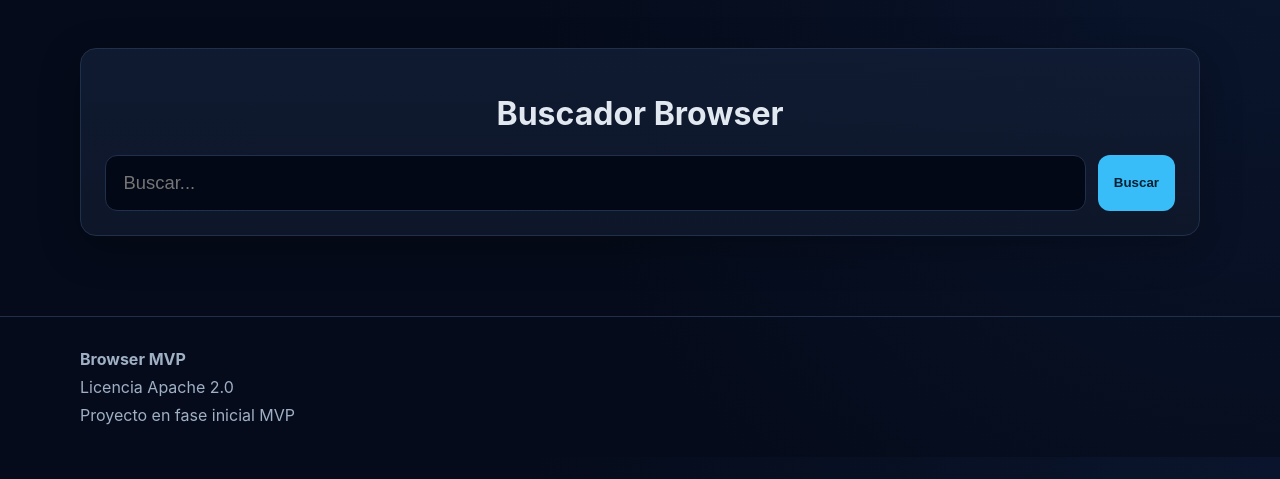
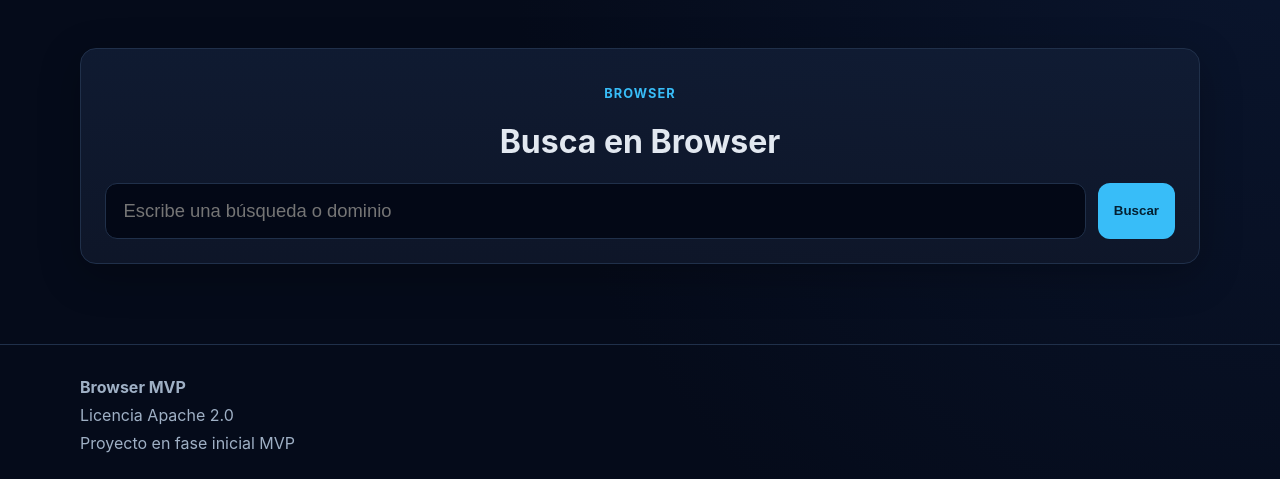
Before and after one commit to jimmybackend/browser, a PHP site: template app/Views/search/index.php in a window 1280 px wide. Shown: the part 71-550 px from the top of the page. Run offline with PHP 8.4, Linux system fonts and the light colour scheme; the template is opened without the code that fills it: most values are stand-ins (such as "Sample title", 1, 10 or a date in 2020); data that the repository does not hold is empty.

Commit message:
Restore full home search UI without suggested pages

```diff
--- a/app/Views/home.php
+++ b/app/Views/home.php
@@ -1,5 +1,6 @@
 <?php
 
+use Browser\Core\Csrf;
 use Browser\Core\View;
 
 $query = $query ?? '';
@@ -15,7 +16,7 @@ $user = $user ?? null;
     <form class="search-form-large" method="post" action="/search" aria-label="Formulario de búsqueda Browser">
         <?= Csrf::field() ?>
         <label for="home-search" class="sr-only">Buscar en Browser</label>
-        <input id="home-search" class="input search-input-large" type="search" name="q" value="<?= View::e($query) ?>" placeholder="Buscar" autocomplete="off" required>
+        <input id="home-search" class="input search-input-large" type="search" name="q" value="<?= View::e($query) ?>" placeholder="Escribe una búsqueda o dominio" autocomplete="off" required>
         <button class="button" type="submit">Buscar</button>
     </form>
 </section>
--- a/app/Views/search/index.php
+++ b/app/Views/search/index.php
@@ -1,15 +1,18 @@
 <?php
 
+use Browser\Core\Csrf;
 use Browser\Core\View;
 
 $query = $query ?? '';
 $results = $results ?? [];
 ?>
 <div class="search-home card">
-    <h1>Buscador Browser</h1>
-    <form class="search-form-large" method="post" action="/search">
+    <p class="eyebrow">Browser</p>
+    <h1>Busca en Browser</h1>
+    <form class="search-form-large" method="post" action="/search" aria-label="Formulario de búsqueda Browser">
         <?= Csrf::field() ?>
-        <input class="input search-input-large" type="search" name="q" value="<?= View::e($query) ?>" placeholder="Buscar..." autocomplete="off" required>
+        <label for="search-q" class="sr-only">Buscar en Browser</label>
+        <input id="search-q" class="input search-input-large" type="search" name="q" value="<?= View::e($query) ?>" placeholder="Escribe una búsqueda o dominio" autocomplete="off" required>
         <button class="button" type="submit">Buscar</button>
     </form>
 </div>
@@ -19,14 +22,14 @@ $results = $results ?? [];
         <p class="muted">Resultados para: <strong><?= View::e($query) ?></strong></p>
 
         <?php if ($results === []): ?>
-            <p>No se encontraron resultados indexados para esta búsqueda.</p>
+            <p>No se encontraron resultados.</p>
         <?php else: ?>
             <div class="grid" style="margin-top: 16px;">
                 <?php foreach ($results as $result): ?>
                     <article class="card">
                         <h2><?= View::e($result['title'] ?: $result['domain']) ?></h2>
                         <p class="muted"><?= View::e($result['domain']) ?></p>
-                        <a href="<?= View::e($result['url']) ?>" target="_blank" rel="noopener noreferrer"><?= View::e($result['url']) ?></a>
+                        <a href="<?= View::e($result['url']) ?>" rel="noopener noreferrer"><?= View::e($result['url']) ?></a>
                         <p><?= View::e($result['description'] ?? '') ?></p>
                         <?php if (!empty($result['last_crawled_at'])): ?>
                             <p class="muted">Último rastreo: <?= View::e((string) $result['last_crawled_at']) ?></p>
```
